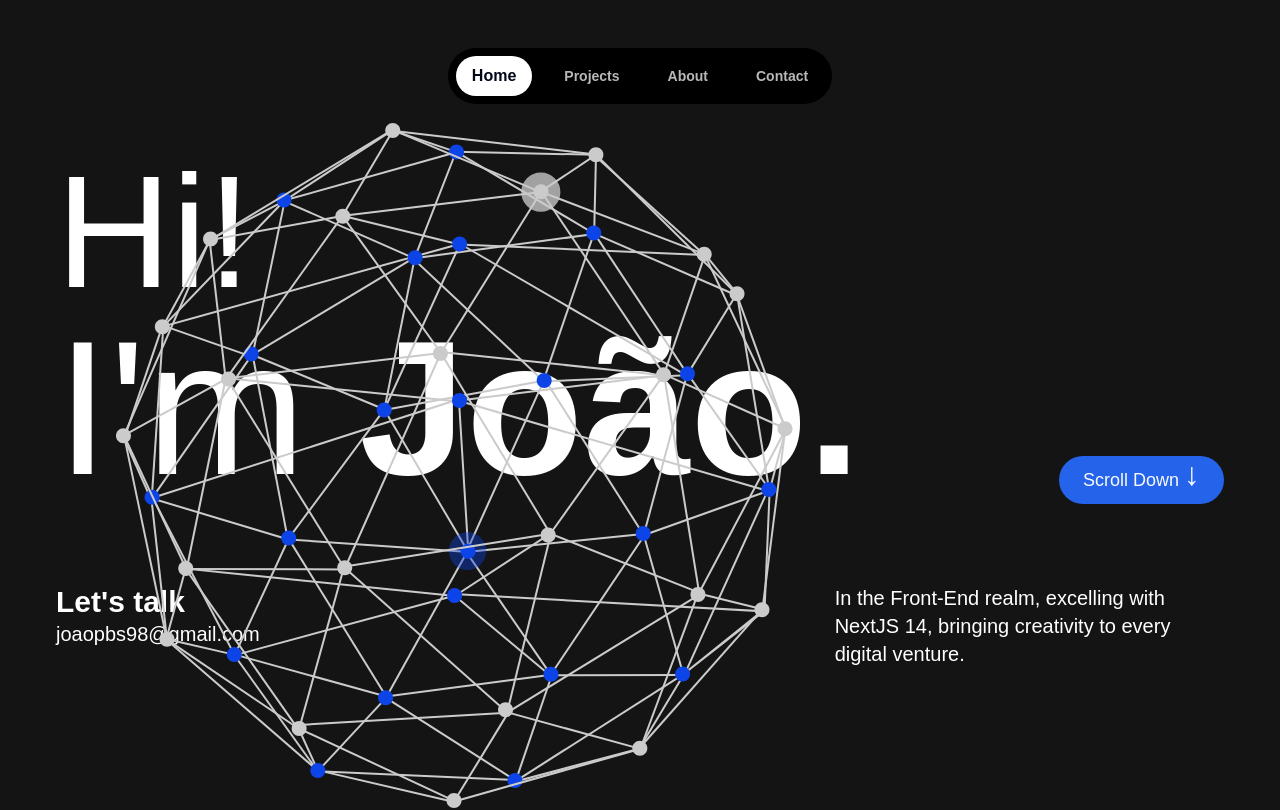
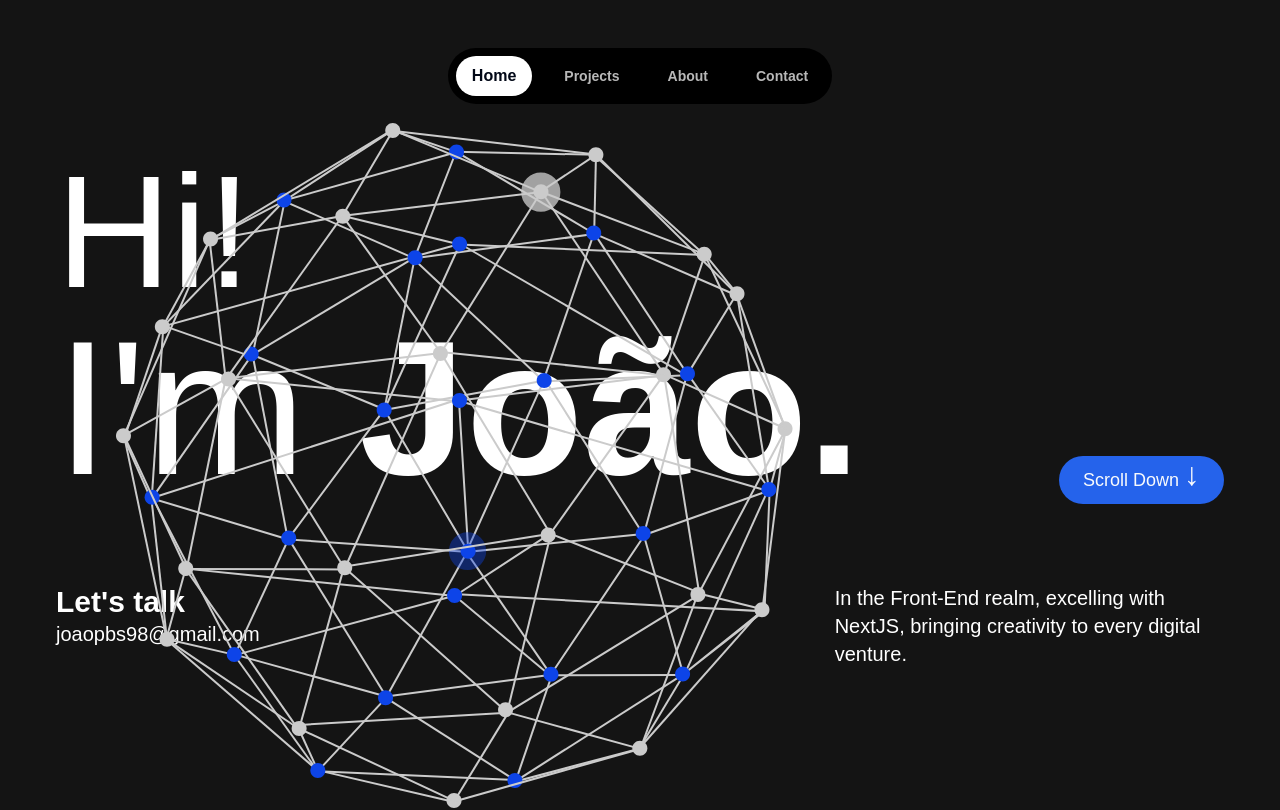
Before and after one commit to joaopbs98/portfolio-main, a Next.js app: page / in a window 1280 px wide. Shown: the top 810 px of the page. Built offline with nearby package versions, Linux system fonts and the light colour scheme; what tailwindcss-animated would draw is missing.

Commit message:
Update Hero.tsx

```diff
--- a/components/Hero.tsx
+++ b/components/Hero.tsx
@@ -38,7 +38,7 @@ const Hero = () => {
         </div>
         <div className="flex w-4/6 text-right md:text-left text-white lg:w-2/6 animate-fade animate-once animate-delay-200">
           <p className="text-[0.90rem] text-right md:text-left md:text-lg xl:text-xl leading-tight">
-            In the Front-End realm, excelling with NextJS 14, bringing
+            In the Front-End realm, excelling with NextJS, bringing
             creativity to every digital venture.
           </p>
         </div>
```
